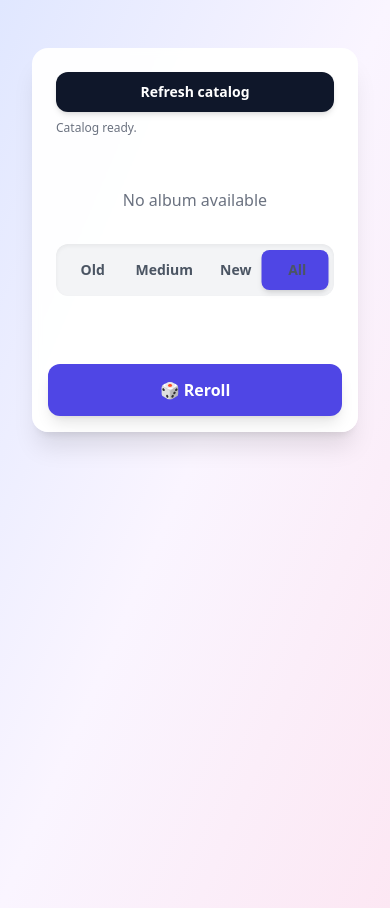
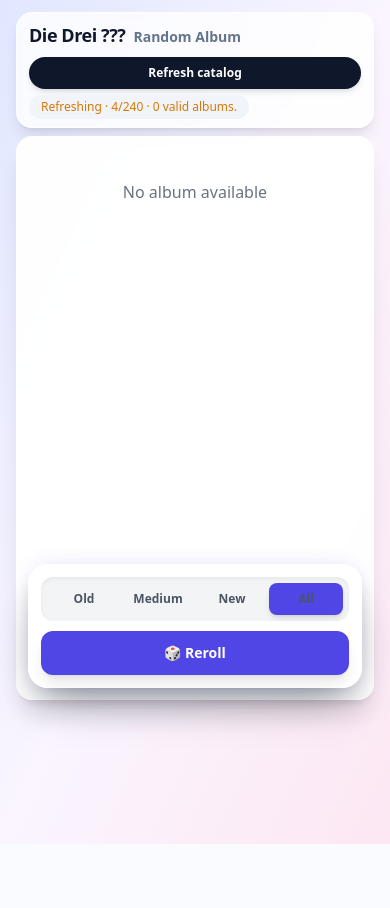
Before and after one commit to janishahn/ddf, a FastAPI app: template templates/index.html in a window 390 px wide. After the commit the page ends 844 px from the top, so only its background shows below. Run offline with FastAPI, Linux system fonts and the light colour scheme; the template is opened without the code that fills it, so the values that code supplies are empty; parts of the project's set-up code (start-up, migrations or seed data) failed here and were passed over; some libraries are stand-ins or nearby versions.

Commit message:
Rework frontend for mobile

```diff
--- a/main.py
+++ b/main.py
@@ -170,6 +170,43 @@ async def get_stats():
     return analytics_tracker.get_analytics()
 
 
+@app.get("/admin/refresh/status", response_class=HTMLResponse)
+async def admin_refresh_status():
+    """Get catalog refresh status for the navbar"""
+    status = catalog_builder.get_refresh_status()
+    state = status["state"]
+    count = status["last_album_count"]
+    response_text = ""
+    if state == "running":
+        processed = status["processed"]
+        target = status["target"]
+        if target:
+            response_text = (
+                f"<span class='text-amber-600'>Refreshing · {processed}/{target} · "
+                f"{count} valid albums.</span>"
+            )
+        else:
+            response_text = (
+                f"<span class='text-amber-600'>Refreshing · {processed} checked · "
+                f"{count} valid albums.</span>"
+            )
+    elif state == "error":
+        response_text = (
+            f"<span class='text-red-600'>Refresh failed · {count} valid albums.</span>"
+        )
+    else:
+        if count:
+            response_text = (
+                f"<span class='text-emerald-700'>Ready · {count} valid albums.</span>"
+            )
+        else:
+            response_text = f"<span class='text-gray-500'>Initializing · {count} valid albums.</span>"
+
+    response = HTMLResponse(response_text)
+    response.headers["Cache-Control"] = "no-store"
+    return response
+
+
 @app.post("/admin/refresh", response_class=HTMLResponse)
 async def admin_refresh():
     """Force-refresh the catalog and report the current count"""
@@ -193,6 +230,7 @@ async def admin_refresh():
             return
         exc = task.exception()
         if exc:
+            catalog_builder.mark_refresh_error("exception")
             logger.error(
                 "Catalog refresh failed",
                 exc_info=(type(exc), exc, exc.__traceback__),
--- a/static/style.css
+++ b/static/style.css
@@ -1,3 +1,7 @@
+:root {
+  --dock-offset: 0px;
+}
+
 body {
   -webkit-font-smoothing: antialiased;
   -moz-osx-font-smoothing: grayscale;
@@ -26,23 +30,81 @@ body {
   transform: scale(1.05);
 }
 
+.album-title {
+  display: -webkit-box;
+  -webkit-box-orient: vertical;
+  -webkit-line-clamp: 2;
+  line-clamp: 2;
+  overflow: hidden;
+}
+
 .segmented-control {
   width: min(100%, 400px);
 }
 
 @media (max-width: 640px) {
-  #album-panel {
-    padding-bottom: 5.5rem;
+  :root {
+    --dock-offset: calc(env(safe-area-inset-bottom) + 9rem);
   }
 
-  .reroll-container {
+  .album-image-wrapper {
+    width: min(100%, 280px);
+    margin-bottom: 0.5rem;
+  }
+
+  .album-title {
+    font-size: 0.8125rem;
+    line-height: 1.4;
+  }
+
+  .content-stack {
+    padding-bottom: var(--dock-offset);
+  }
+
+  #album-content {
+    min-height: calc(100vh - var(--dock-offset) - 10rem);
+    display: flex;
+    flex-direction: column;
+  }
+
+  #album-content figure {
+    flex: 1;
+    display: flex;
+    flex-direction: column;
+    justify-content: flex-start;
+  }
+
+  .control-stack {
     position: fixed;
     left: 50%;
-    bottom: calc(env(safe-area-inset-bottom) + 1rem);
+    bottom: calc(env(safe-area-inset-bottom) + 0.75rem);
     transform: translateX(-50%);
-    width: calc(100% - 2rem);
-    max-width: 28rem;
-    z-index: 20;
+    width: calc(100% - 1.5rem);
+    max-width: 26rem;
+    display: flex;
+    flex-direction: column;
+    gap: 0.625rem;
+    padding: 0.75rem;
+    border-radius: 1.25rem;
+    border: 1px solid rgba(255, 255, 255, 0.85);
+    background: rgba(255, 255, 255, 0.92);
+    box-shadow:
+      0 -4px 20px -4px rgba(99, 102, 241, 0.15),
+      0 24px 48px -16px rgba(15, 23, 42, 0.4),
+      0 12px 24px -8px rgba(15, 23, 42, 0.25),
+      inset 0 1px 0 rgba(255, 255, 255, 0.9);
+    backdrop-filter: blur(20px);
+    -webkit-backdrop-filter: blur(20px);
+    z-index: 30;
+  }
+
+  .control-stack .segment-wrapper,
+  .control-stack .reroll-container {
+    margin: 0;
+  }
+
+  .control-stack .segmented-control {
+    width: 100%;
   }
 }
 
--- a/templates/_album_fragment.html
+++ b/templates/_album_fragment.html
@@ -1,20 +1,17 @@
 {% if album %}
-<figure class="flex flex-col items-center mb-6">
+<figure class="flex flex-col items-center mb-2 sm:mb-6">
     <div class="album-image-wrapper">
         <img src="{{ album.artwork_url }}"
              alt="{{ album.collection_name }}"
              class="album-image">
     </div>
-    <figcaption class="text-center space-y-3">
-        <div class="text-base sm:text-lg font-semibold text-gray-800 leading-relaxed">
-            <span class="text-indigo-600 font-medium">{{ album.year }}</span> • {{ album.collection_name }}
-            {% if runtime_str %}
-            • <span class="text-gray-600">{{ runtime_str }}</span>
-            {% endif %}
-        </div>
-        <div class="mt-4">
-            <a href="{{ album.apple_music_url }}" target="_blank" class="inline-flex items-center gap-2 px-4 py-2 bg-indigo-600 text-white font-medium rounded-lg shadow-md hover:bg-indigo-700 transition-all duration-200 hover:shadow-lg hover:scale-105">
-                <svg class="w-5 h-5" fill="currentColor" viewBox="0 0 24 24" aria-hidden="true">
+    <figcaption class="text-center w-full px-1">
+        <p class="album-title text-sm sm:text-lg font-semibold text-gray-800 leading-snug sm:leading-relaxed" title="{{ album.collection_name }}">
+            <span class="text-indigo-600 font-medium">{{ album.year }}</span> · {{ album.collection_name }}{% if runtime_str %} · <span class="text-gray-500 text-xs sm:text-base">{{ runtime_str }}</span>{% endif %}
+        </p>
+        <div class="mt-2 sm:mt-4">
+            <a href="{{ album.apple_music_url }}" target="_blank" class="inline-flex items-center gap-2 px-4 py-2 sm:py-2.5 text-sm sm:text-base bg-indigo-600 text-white font-medium rounded-lg shadow-md hover:bg-indigo-700 transition-all duration-200 hover:shadow-lg hover:scale-105">
+                <svg class="w-4 h-4 sm:w-5 sm:h-5" fill="currentColor" viewBox="0 0 24 24" aria-hidden="true">
                     <path fill-rule="evenodd" clip-rule="evenodd" d="M19.5 3.737a.75.75 0 0 0-.914-.544l-8.25 2a.75.75 0 0 0-.586.73v9.513A3.752 3.752 0 0 0 7.5 14.25a3.75 3.75 0 1 0 3.75 3.75V9.771l7.5-1.818v5.047a3.752 3.752 0 0 0-2.25-.75 3.75 3.75 0 1 0 3.75 3.75V4.125a.75.75 0 0 0-.75-.75z"/>
                 </svg>
                 Open in Apple Music
--- a/templates/_album_panel.html
+++ b/templates/_album_panel.html
@@ -2,12 +2,13 @@
     {% include "_album_fragment.html" %}
 </div>
 
-<div class="w-full flex justify-center mb-6">
+<div class="control-stack">
+    <div class="segment-wrapper w-full flex justify-center mb-4 sm:mb-6">
         <div class="segmented-control inline-flex rounded-xl bg-gray-100 p-1.5 shadow-inner relative" role="radiogroup" aria-label="Select age group">
             <div class="sliding-indicator absolute top-1.5 left-1.5 h-[calc(100%-12px)] bg-indigo-600 rounded-lg shadow-md transition-transform duration-300 ease-in-out"
                  style="width: calc((100% - 12px) / 4); transform: translateX({% if selected_age == 'old' %}0{% elif selected_age == 'medium' %}100{% elif selected_age == 'new' %}200{% else %}300{% endif %}%);"></div>
 
-        <button class="flex-1 px-3 py-2.5 text-center cursor-pointer rounded-lg text-sm font-semibold transition-all duration-200 relative z-10 {% if selected_age == 'old' %}text-white{% else %}text-gray-600 hover:text-gray-800{% endif %}"
+            <button class="flex-1 px-3 py-2 text-center cursor-pointer rounded-lg text-xs sm:text-sm font-semibold transition-all duration-200 relative z-10 {% if selected_age == 'old' %}text-white{% else %}text-gray-600 hover:text-gray-800{% endif %}"
                     role="radio"
                     aria-checked="{{ 'true' if selected_age == 'old' else 'false' }}"
                     tabindex="{{ 0 if selected_age == 'old' else -1 }}"
@@ -18,7 +19,7 @@
                     onclick="updateSlider(0)">
                 Old
             </button>
-        <button class="flex-1 px-3 py-2.5 text-center cursor-pointer rounded-lg text-sm font-semibold transition-all duration-200 relative z-10 {% if selected_age == 'medium' %}text-white{% else %}text-gray-600 hover:text-gray-800{% endif %}"
+            <button class="flex-1 px-3 py-2 text-center cursor-pointer rounded-lg text-xs sm:text-sm font-semibold transition-all duration-200 relative z-10 {% if selected_age == 'medium' %}text-white{% else %}text-gray-600 hover:text-gray-800{% endif %}"
                     role="radio"
                     aria-checked="{{ 'true' if selected_age == 'medium' else 'false' }}"
                     tabindex="{{ 0 if selected_age == 'medium' else -1 }}"
@@ -29,7 +30,7 @@
                     onclick="updateSlider(1)">
                 Medium
             </button>
-        <button class="flex-1 px-3 py-2.5 text-center cursor-pointer rounded-lg text-sm font-semibold transition-all duration-200 relative z-10 {% if selected_age == 'new' %}text-white{% else %}text-gray-600 hover:text-gray-800{% endif %}"
+            <button class="flex-1 px-3 py-2 text-center cursor-pointer rounded-lg text-xs sm:text-sm font-semibold transition-all duration-200 relative z-10 {% if selected_age == 'new' %}text-white{% else %}text-gray-600 hover:text-gray-800{% endif %}"
                     role="radio"
                     aria-checked="{{ 'true' if selected_age == 'new' else 'false' }}"
                     tabindex="{{ 0 if selected_age == 'new' else -1 }}"
@@ -40,7 +41,7 @@
                     onclick="updateSlider(2)">
                 New
             </button>
-        <button class="flex-1 px-3 py-2.5 text-center cursor-pointer rounded-lg text-sm font-semibold transition-all duration-200 relative z-10 {% if selected_age == 'all' %}text-white{% else %}text-gray-600 hover:text-gray-800{% endif %}"
+            <button class="flex-1 px-3 py-2 text-center cursor-pointer rounded-lg text-xs sm:text-sm font-semibold transition-all duration-200 relative z-10 {% if selected_age == 'all' %}text-white{% else %}text-gray-600 hover:text-gray-800{% endif %}"
                     role="radio"
                     aria-checked="{{ 'true' if selected_age == 'all' else 'false' }}"
                     tabindex="{{ 0 if selected_age == 'all' else -1 }}"
@@ -63,9 +64,10 @@
             hx-swap="innerHTML"
             hx-sync="this:replace"
             hx-disabled-elt="this"
-        class="w-full py-3.5 px-6 bg-indigo-600 text-white font-bold rounded-xl shadow-lg hover:bg-indigo-700 focus:outline-none focus:ring-4 focus:ring-indigo-300 transition-all duration-200 hover:shadow-xl">
+            class="w-full py-3 sm:py-3.5 px-6 text-sm sm:text-base bg-indigo-600 text-white font-bold rounded-xl shadow-lg hover:bg-indigo-700 focus:outline-none focus:ring-4 focus:ring-indigo-300 transition-all duration-200 hover:shadow-xl">
             🎲 Reroll
         </button>
+    </div>
 </div>
 
 <script>
--- a/templates/base.html
+++ b/templates/base.html
@@ -9,8 +9,38 @@
     <link href="/static/style.css" rel="stylesheet">
     {% block extra_head %}{% endblock %}
 </head>
-<body class="min-h-screen bg-gradient-to-br from-indigo-100 via-purple-50 to-pink-100">
-    <main class="container mx-auto px-4 py-8">
+<body class="min-h-screen flex flex-col bg-gradient-to-br from-indigo-100 via-purple-50 to-pink-100">
+    <nav class="w-full">
+        <div class="container mx-auto px-4 pt-3 sm:pt-6">
+            <div class="mx-auto w-full max-w-md rounded-2xl border border-white/70 bg-white/80 px-3 py-2 sm:px-4 sm:py-3 shadow-lg backdrop-blur">
+                <div class="flex flex-col gap-2 sm:flex-row sm:items-center sm:justify-between">
+                    <div class="flex items-baseline gap-2">
+                        <span class="text-lg sm:text-xl font-semibold text-slate-900 tracking-tight">Die Drei ???</span>
+                        <span class="text-sm sm:text-base font-semibold text-slate-500">Random Album</span>
+                    </div>
+                    <button
+                        type="button"
+                        hx-post="/admin/refresh"
+                        hx-target="#catalog-status"
+                        hx-swap="innerHTML"
+                        hx-disabled-elt="this"
+                        class="inline-flex items-center justify-center rounded-full bg-slate-900 text-white text-xs sm:text-sm font-semibold px-4 py-2 shadow-md hover:bg-slate-800 transition-all duration-200 w-full sm:w-auto">
+                        Refresh catalog
+                    </button>
+                </div>
+                <div
+                    id="catalog-status"
+                    hx-get="/admin/refresh/status"
+                    hx-trigger="load, every 3s"
+                    hx-swap="innerHTML"
+                    class="mt-1.5 inline-flex items-center rounded-full bg-slate-100 px-3 py-1 text-xs sm:text-sm text-slate-600"
+                    aria-live="polite">
+                    Catalog initializing...
+                </div>
+            </div>
+        </div>
+    </nav>
+    <main class="container mx-auto px-4 flex-1 flex min-h-0">
         {% block content %}{% endblock %}
     </main>
 </body>
--- a/templates/index.html
+++ b/templates/index.html
@@ -1,27 +1,13 @@
 {% extends "base.html" %}
 
 {% block content %}
-<div class="flex flex-col items-center justify-start sm:justify-center min-h-screen p-4 sm:p-6 lg:p-8">
-<div class="bg-white rounded-2xl shadow-xl p-6 sm:p-8 max-w-md w-full backdrop-blur-sm bg-opacity-95">
+<div class="content-stack flex w-full flex-1 flex-col items-center justify-start sm:justify-center py-2 sm:py-6">
+<div class="bg-white rounded-2xl shadow-xl p-3 sm:p-8 max-w-md w-full backdrop-blur-sm bg-opacity-95">
     {% if error %}
     <div class="text-red-600 font-semibold mb-4 text-center">
         {{ error }}
     </div>
     {% endif %}
-    <div class="flex flex-col gap-2 sm:flex-row sm:items-center sm:justify-between mb-5">
-        <button
-            type="button"
-            hx-post="/admin/refresh"
-            hx-target="#refresh-status"
-            hx-swap="innerHTML"
-            hx-disabled-elt="this"
-            class="inline-flex items-center justify-center gap-2 rounded-xl bg-slate-900 text-white text-sm font-semibold px-4 py-2.5 shadow-md hover:bg-slate-800 transition-all duration-200 w-full sm:w-auto">
-            Refresh catalog
-        </button>
-        <div id="refresh-status" class="text-xs sm:text-sm text-gray-500" aria-live="polite">
-            Catalog ready.
-        </div>
-    </div>
     <div id="album-panel">
         {% include "_album_panel.html" %}
     </div>
```
Also changed, not shown: catalog.py (+35 -0 lines). Lines whose indentation alone changed are shown as unchanged.
